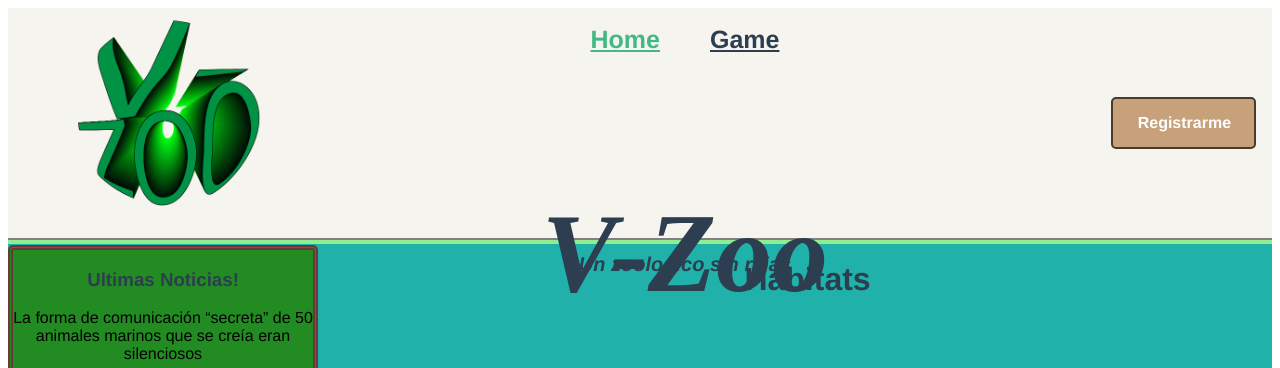
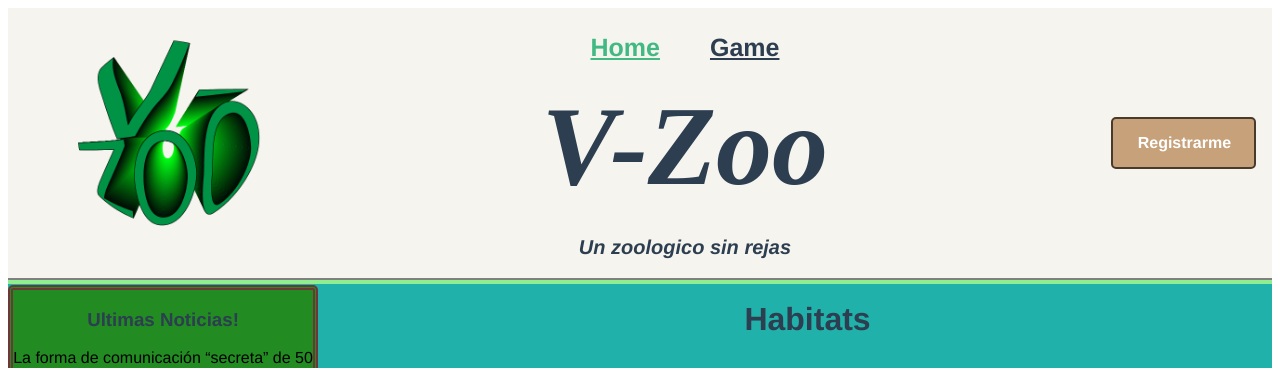
Before and after one commit to Lricotti/v-zoo, a Vue app: page / in a window 1280 px wide. Shown: the top 368 px of the page. Built offline with nearby package versions, Linux system fonts and the light colour scheme.

Commit message:
fnkwnfwe

```diff
--- a/src/components/Header.vue
+++ b/src/components/Header.vue
@@ -69,7 +69,7 @@ export default {
   flex-wrap: nowrap;
   justify-content: space-around;
   align-items: center;
-  height: 230px;
+  height: 270px;
 }
 #Izq{
   margin-left: -165px;
@@ -89,6 +89,7 @@ img {
   font-size: 25px;
   padding-right: 250px;
   padding-bottom: 80px;
+  margin-bottom: -50px;
 }
 
 
@@ -98,11 +99,12 @@ img {
   font-style: italic;
   font-size: 700%;
   padding-right: 250px;
-  padding-bottom: -100px;
+  margin-top: 10px;
 }
 
 #Eslogan_Negativo{
-  margin-top: -140px;
+  margin-top: -10px;
+  margin-bottom: 25px;
 }
 
 #Eslogan {
@@ -110,7 +112,7 @@ img {
   font-size: 20px;
   padding-right: 250px;
   margin-top: -50px;
-  margin-bottom: -25px;
+  margin-bottom: -1px;
 }
 
 #menu-container {
```
